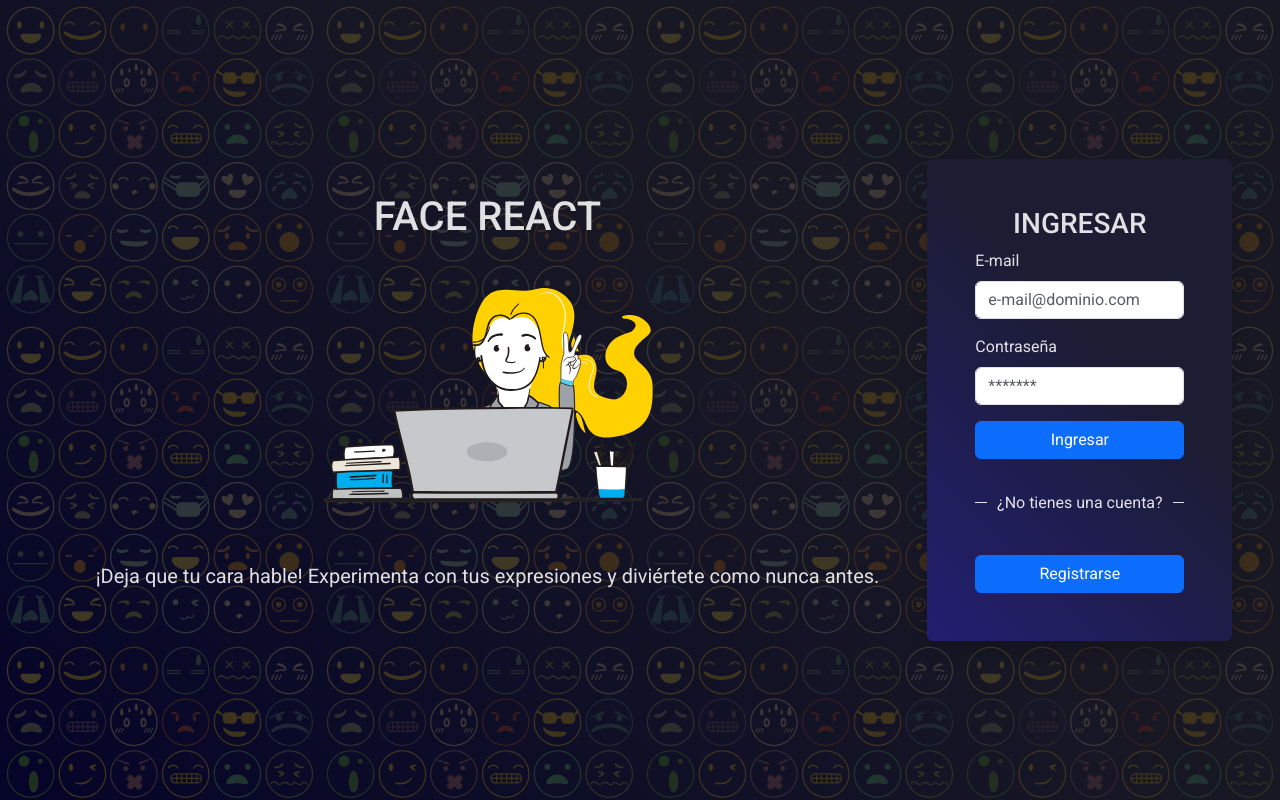
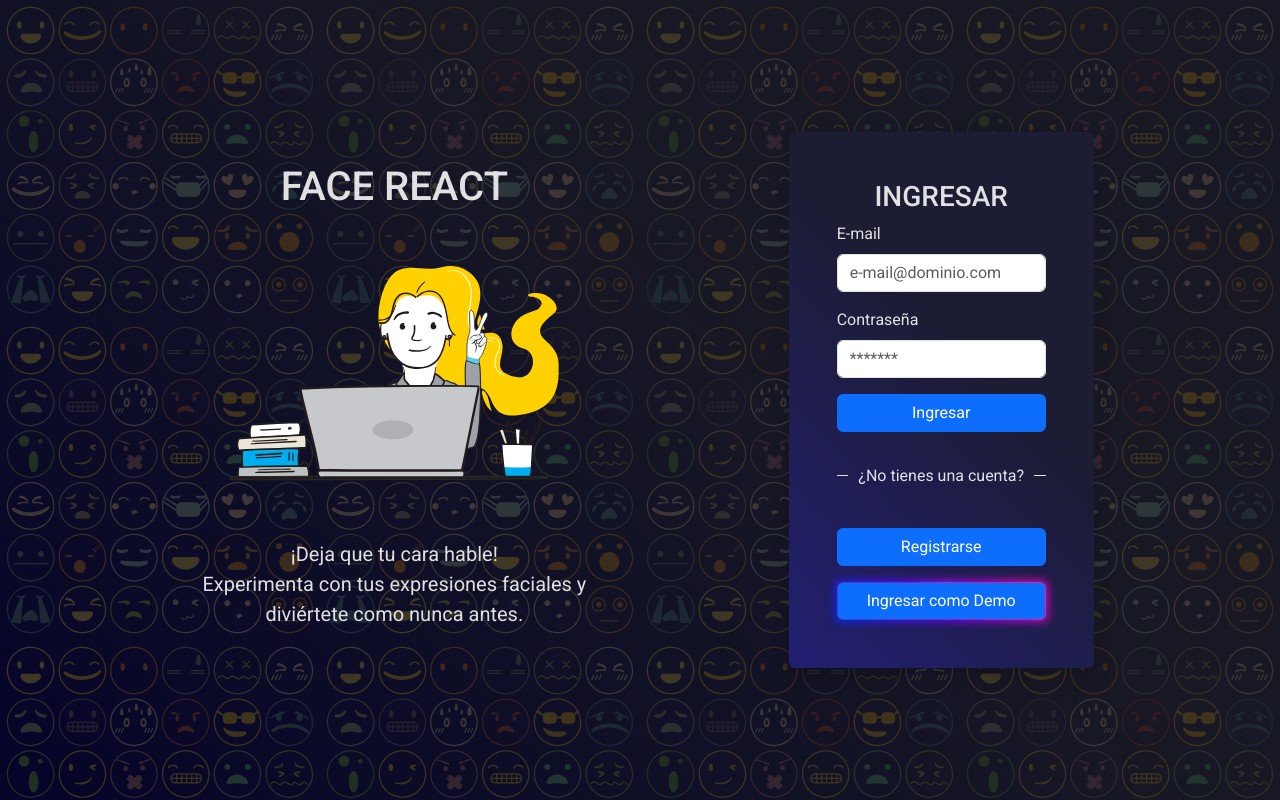
Before and after one commit to Walteriba/Face-React, a React (Vite) app: page / in a window 1280 px wide. Built offline with nearby package versions, Linux system fonts and the light colour scheme; no server answers.

Commit message:
Cambios en vistas Auth

```diff
--- a/src/App.css
+++ b/src/App.css
@@ -25,7 +25,7 @@ body::after {
   flex-wrap: wrap;
   display: flex;
   position: relative;
-  margin: 2em 10em 1em;
+  margin: 2em 8em 1em;
 }
 
 .video-container,
@@ -137,32 +137,35 @@ body::after {
 
 .header nav ul li {
   margin-left: 20px;
-  font-size: large;
+  font-size: x-large;
 }
 
 .header nav ul li a {
   color: #fff;
   text-decoration: none;
-  transition: background-image 0.3s ease, color 0.3s ease;
+  transition: background-image 0.3s ease, color 0.3s ease, transform 0.3s ease;
 }
 
 .header nav ul li a:hover {
-  background-image: linear-gradient(45deg, #6dc7ff 10%, #d677ff 40%, #4187ff 99%, #c20aff 100%);
+  background-image: linear-gradient(45deg, #6dc7ff 10%, #ca4dff 40%, #4187ff 99%, #c20aff 100%);
   -webkit-background-clip: text;
   background-clip: text;
   color: transparent;
+  transform: scale(1.1);
 }
 
 .icon-small {
   width: 36px;
   height: 36px;
   filter: saturate(0%) brightness(200%);
-  transition: filter 0.3s ease;
+  transition: filter 0.3s ease, transform 0.3s ease;
 }
 
 .icon-small:hover {
   filter: none;
+  transform: scale(1.1);
 }
+
 
 /* FORM */
 .bg-dark-blue {
@@ -185,6 +188,71 @@ body::after {
 .text {
   margin: 0 10px;
   white-space: nowrap;
+}
+
+.tittle-text {
+  max-width: 50vh;
+}
+
+.button-demo {
+  position: relative;
+  z-index: 0;
+}
+
+.button-demo:before {
+  content: "hello";
+  background: linear-gradient(
+    45deg,
+    #002bff,
+    #ff00c8,
+    #7a00ff,
+    #00ffd5,
+    #00ffd5,
+    #002bff,
+    #7a00ff,
+    #ff00c8,
+    #002bff
+  );
+  position: absolute;
+  top: -2px;
+  left: -2px;
+  background-size: 400%;
+  z-index: -1;
+  filter: blur(5px);
+  -webkit-filter: blur(5px);
+  width: calc(100% + 4px);
+  height: calc(100% + 4px);
+  animation: glowing 20s linear infinite;
+  transition: opactiy 0.3s ease-in-out;
+}
+
+.button-demo:after {
+  z-index: -1;
+  content: "";
+  position: absolute;
+  width: 100%;
+  height: 100%;
+  background: #0d6efd;
+  left: 0;
+  top: 0;
+  border-radius: 5px;
+  transition: background 0.3s ease-in-out, transform 0.3s ease-in-out;
+}
+
+.button-demo:hover:after {
+  background: #183eff;
+}
+
+@keyframes glowing {
+  0% {
+    background-position: 0 0;
+  }
+  50% {
+    background-position: 400% 0;
+  }
+  100% {
+    background-position: 0 0;
+  }
 }
 
 /* RESPONSIVE */
--- a/src/components/auth/Login.jsx
+++ b/src/components/auth/Login.jsx
@@ -1,4 +1,4 @@
-import { useState, useEffect } from "react";
+import { useState } from "react";
 import { useNavigate } from "react-router-dom";
 import { useAuth } from "../../context/authContext";
 
@@ -53,26 +53,36 @@ export const Login = () => {
     navigate("/register");
   };
 
+  // Manejar inicio de sesión Demo
+  const handleDemoLogin = async () => {
+    const demoCredentials = {
+      email: "prueba@correo.com",
+      password: "abc1234",
+    };
+    try {
+      await signIn(demoCredentials.email, demoCredentials.password);
+    } finally {
+      navigate("/home");
+    }
+  };
+
   return (
+    <div className="d-flex flex-column flex-lg-row justify-content-evenly align-items-center vw-100 min-vh-100">
       <div>
-      <div className="d-flex flex-column flex-lg-row justify-content-center align-items-center vw-100 vh-100">
-        <div>
-          <h1 className="text-center my-0 fs-1">FACE REACT</h1>
-
+        <h1 className="text-center my-2 fs-1 fs-md-1">FACE REACT</h1>
         <img
           className="emoji-svg d-block mx-auto"
           src="/happy-girl.svg"
           alt="Happy Girl"
         />
+        <div className="mx-2 fs-5 text-center">¡Deja que tu cara hable!</div>
+        <p className="mx-2 fs-5 text-center tittle-text">
+          Experimenta con tus expresiones faciales y diviértete como nunca
+          antes.
+        </p>
+      </div>
 
-          <p className="mx-5 fs-5 text-center">
-            ¡Deja que tu cara hable! Experimenta con tus expresiones y
-            diviértete como nunca antes.
-          </p>
-
-
-        </div>
-        <div className="p-5 rounded bg-dark-blue shadow ">
+      <div className="p-5 rounded bg-dark-blue shadow">
         <form onSubmit={handleSubmit} className="form-group">
           <h3 className="text-center">INGRESAR</h3>
           <div className="mb-3">
@@ -87,6 +97,7 @@ export const Login = () => {
               className="form-control"
             />
           </div>
+
           <div className="mb-3">
             <label htmlFor="password" className="form-label">
               Contraseña
@@ -100,16 +111,19 @@ export const Login = () => {
               className="form-control"
             />
           </div>
+
           <div className="d-grid">
             <button className="btn btn-primary" name="login">
               Ingresar
             </button>
           </div>
+
           <div>
             {error && <p className="text-center">{error}</p>}
             {!error && <p> </p>}
           </div>
         </form>
+
         <div className="d-grid">
           <div className="centered-text my-3">
             <div className="line"></div>
@@ -124,6 +138,15 @@ export const Login = () => {
             Registrarse
           </button>
         </div>
+
+        <div className="d-grid mt-3">
+          <button
+            onClick={handleDemoLogin}
+            className="btn btn-secondary button-demo"
+            name="demo"
+          >
+            Ingresar como Demo
+          </button>
         </div>
       </div>
     </div>
--- a/src/components/auth/Register.jsx
+++ b/src/components/auth/Register.jsx
@@ -43,8 +43,8 @@ export const Register = () => {
 
   return (
     <div>
-      <div className="d-flex flex-column flex-lg-row justify-content-center align-items-center vw-100 vh-100">
-        <div >
+      <div className="d-flex flex-column flex-lg-row justify-content-evenly align-items-center vw-100 min-vh-100">
+        <div>
           <h1 className="text-center my-0 fs-1">FACE REACT</h1>
 
           <img
@@ -53,15 +53,16 @@ export const Register = () => {
             alt="Happy Girl"
           />
 
-          <p className="mx-5 fs-5 text-center">
-            ¡Deja que tu cara hable! Experimenta con tus expresiones faciales y
-            diviértete como nunca antes.
+          <div className="mx-5 fs-5 text-center">¡Deja que tu cara hable!</div>
+
+          <p className="mx-5 fs-5 text-center tittle-text">
+            Experimenta con tus expresiones faciales y diviértete como nunca
+            antes.
           </p>
+        </div>
 
-
-        </div>
         <div className="p-5 rounded bg-dark-blue shadow">
-          <form onSubmit={ handleSubmit } className="form-group">
+          <form onSubmit={handleSubmit} className="form-group">
             <h3 className="text-center">REGISTRARSE</h3>
 
             <div className="mb-3">
@@ -72,7 +73,7 @@ export const Register = () => {
                 type="email"
                 name="email"
                 placeholder="e-mail@dominio.com"
-                onChange={ handleChange }
+                onChange={handleChange}
                 className="form-control"
               />
             </div>
@@ -86,7 +87,7 @@ export const Register = () => {
                 name="password"
                 placeholder="*******"
                 id="passwd"
-                onChange={ handleChange }
+                onChange={handleChange}
                 className="form-control"
               />
             </div>
```
Lines whose indentation alone changed are shown as unchanged.
